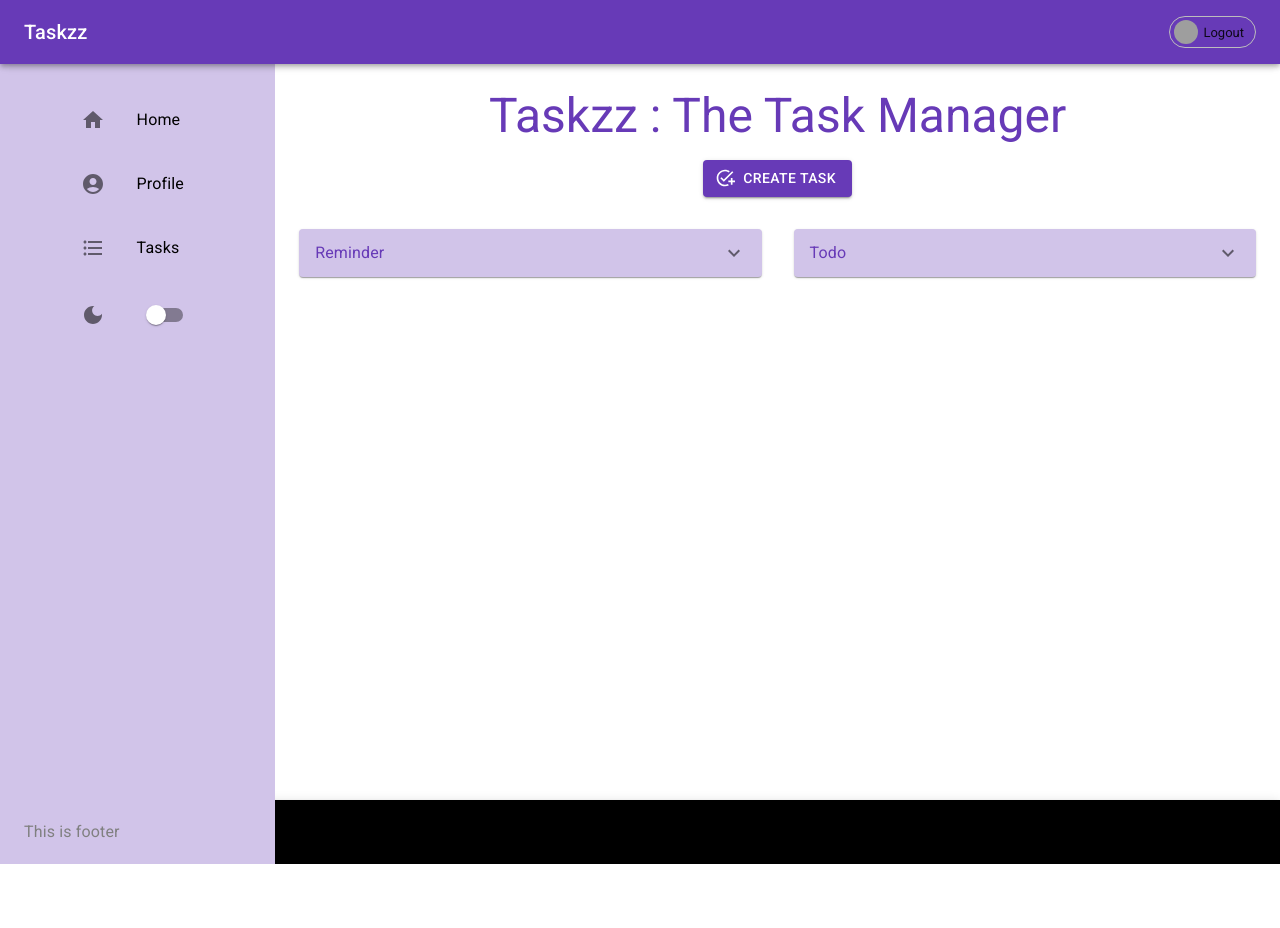
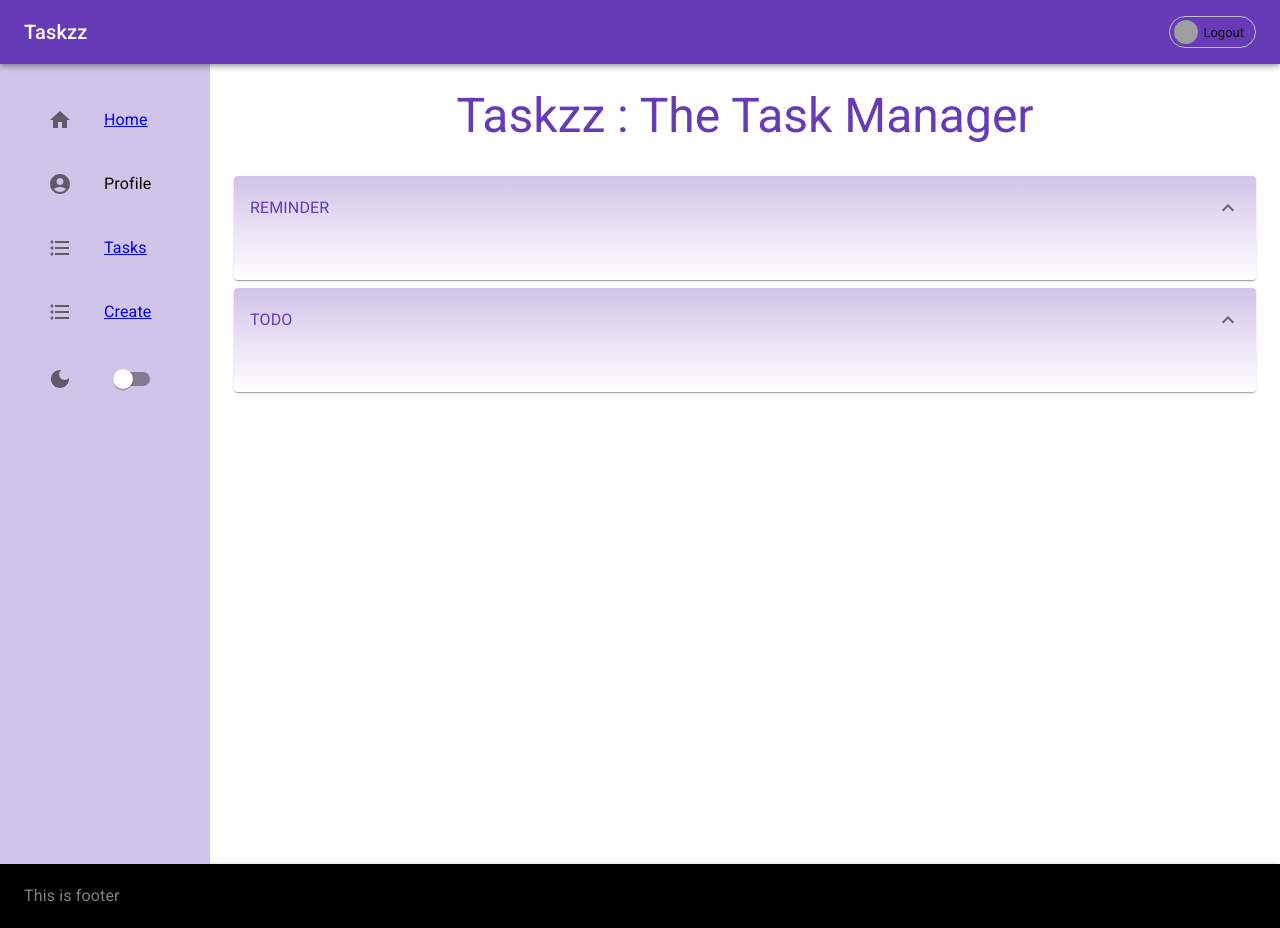
Before and after one commit to NishantMoolya/TaskManager, a React (Create React App) app: page /tasks in a window 1280 px wide. Before the commit the page ends 864 px from the top, so only its background shows below. Built offline with nearby package versions, Linux system fonts and the light colour scheme; grey boxes are pictures that could not be loaded.

Commit message:
created three routes and changed layout

```diff
--- a/src/components/App.jsx
+++ b/src/components/App.jsx
@@ -9,6 +9,10 @@ import Sectionbar from './Sectionbar'
 import Menubar from './Menubar'
 import { LocalizationProvider } from '@mui/x-date-pickers'
 import { AdapterDayjs } from '@mui/x-date-pickers/AdapterDayjs'
+import { Route, Routes } from 'react-router-dom'
+import HomePage from './HomePage'
+import TaskPage from './TaskPage'
+import CreatePage from './CreatePage'
 
 const App = () => {
 
@@ -40,14 +44,15 @@ const App = () => {
         taskList.splice(index, 1, taskInput);
         setTrigger(true);
       }
-      setActive((preVal) => preVal + 1);
+      //setActive((preVal) => preVal + 1);
+      setActive(0);
       setTaskInput({ ...initialTask, id: Date.now() });
     }
   }
   //deleting task
   const deleteTask = (trig) => {
     const edited = taskList.filter((task) => task.id === trig)
-    if(edited[0].checked){
+    if (edited[0].checked) {
       const deleted = taskList.filter((task) => task.id !== trig);
       setTaskList(deleted);
       setTaskInput({ ...initialTask, id: Date.now() });
@@ -98,34 +103,42 @@ const App = () => {
   const [triallist, dispatch] = useReducer(taskManager, []);
   const [layouttrig, setLayouttrig] = useState(true);
   const handleCreateTask = () => setLayouttrig((preVal) => !preVal);
-  const [dateVal,setDateVal] = useState("");
+  const [dateVal, setDateVal] = useState("");
   const handleDate = (value) => {
-    setTaskInput({...taskInput,date:value});
+    setTaskInput({ ...taskInput, date: value });
   }
   //return jsx
   return (
     <LocalizationProvider dateAdapter={AdapterDayjs}>
-    <Box height={{xs:"none",sm:"none",md:"100vh"}}>
+      <Box minHeight={{ xs: "none", sm: "none", md: "100vh" }}>
         <Navbar />
-      <Grid container height={'100vmin'}>
-        <Grid item flex={1} bgcolor={'primary.light'} justifyContent={'center'} p={2} display={{xs:"none",sm:"none",md:"flex"}}>
+        <Grid container height={"100vh"}>
+          <Grid item flex={0.5} bgcolor={'primary.light'} justifyContent={"flex-start"} p={2} display={{ xs: "none", sm: "flex", md: "flex" }}>
             <Menubar />
           </Grid>
-        <Grid item flex={4} justifyContent={'center'} bgcolor={'warn.light'} p={2}>
-          <Grid container spacing={2} justifyContent={'center'}>
+          <Grid item flex={4} bgcolor={'warn.light'} p={2}>
+            <Grid container spacing={2}>
               <Grid item xs={12}>
                 <Sectionbar handleCreateTask={handleCreateTask} />
               </Grid>
-            {layouttrig?<>
+              <Grid item xs={12}>
+              {/* {layouttrig ? <>
                 <Grid item xs={6}><MyAccordion element={<TaskFramer taskList={taskList} status={'reminder'} dispatch={dispatch} />} title={'Reminder'} /></Grid>
                 <Grid item xs={6}><MyAccordion element={<TaskFramer taskList={taskList} status={'todo'} dispatch={dispatch} />} title={'Todo'} /></Grid>
-            </>:<><Grid item xs={{xs:12,sm:12,md:4}}>
+              </> : <><Grid item xs={4}>
                 <Input taskInput={taskInput} trigger={trigger} active={active} dispatch={dispatch} dateVal={dateVal} handleDate={handleDate} />
               </Grid>
-            <Grid item xs={{xs:12,sm:12,md:8}}>
+                <Grid item xs={8}>
                   <MyAccordion element={<><MyAccordion element={<TaskFramer taskList={taskList} status={'reminder'} dispatch={dispatch} />} title={'REMINDER'} />
                     <MyAccordion element={<TaskFramer taskList={taskList} status={'todo'} dispatch={dispatch} />} title={'TODO'} /></>} title={'Your task collections'} />
-            </Grid></>}
+                </Grid></>} */}
+              <Routes>
+                <Route path='/create' element={<CreatePage taskInput={taskInput} trigger={trigger} active={active} dispatch={dispatch} dateVal={dateVal} handleDate={handleDate} />} />
+                <Route path='/home' element={<HomePage />} />
+                <Route path='/tasks' element={<TaskPage taskList={taskList} status={['reminder', 'todo']} dispatch={dispatch} />} />
+                <Route />
+              </Routes>
+              </Grid>
             </Grid>
           </Grid>
         </Grid>
--- /dev/null
+++ b/src/components/CreatePage.jsx
@@ -0,0 +1,21 @@
+import { Box, Grid} from '@mui/material'
+import React from 'react'
+import Input from './Input'
+
+const CreatePage = ({ taskInput,trigger,active,dispatch,dateVal,handleDate,}) => {
+    return (
+        <Box>
+            <Grid container justifyContent={{xs:"center",sm:"flex-start",md:"flex-start"}}>
+                <Grid item xs={{xs:12,sm:8,md:8}} sx={{width:{xs:"100%",sm:"auto",md:"auto"}}}>
+                <Input taskInput={taskInput} trigger={trigger} active={active} dispatch={dispatch} dateVal={dateVal} handleDate={handleDate} />
+                </Grid>
+            </Grid>
+            {/* <Grid item xs={8}>
+                <MyAccordion element={<><MyAccordion element={<TaskFramer taskList={taskList} status={'reminder'} dispatch={dispatch} />} title={'REMINDER'} />
+                <MyAccordion element={<TaskFramer taskList={taskList} status={'todo'} dispatch={dispatch} />} title={'TODO'} /></>} title={'Your task collections'} />
+            </Grid> */}
+        </Box>
+    )
+}
+
+export default CreatePage
--- a/src/components/Footer.jsx
+++ b/src/components/Footer.jsx
@@ -3,7 +3,7 @@ import React from 'react'
 
 const Footer = () => {
   return (
-    <AppBar position='static' sx={{ color:"graytext",bgcolor:"black"}}>
+    <AppBar position='static' sx={{ color:"graytext",bgcolor:"black",zIndex:"5"}}>
         <Toolbar>
             <Grid container>
                 <Grid item>
--- /dev/null
+++ b/src/components/HomePage.jsx
@@ -0,0 +1,14 @@
+import { AddTask } from '@mui/icons-material'
+import { Box, Button } from '@mui/material'
+import React from 'react'
+import { NavLink } from 'react-router-dom'
+
+const HomePage = () => {
+  return (
+    <Box display={'flex'} justifyContent={'center'}>
+      <NavLink to='/create'><Button variant='contained' startIcon={<AddTask />}>Create Task</Button></NavLink>
+    </Box>
+  )
+}
+
+export default HomePage
--- a/src/components/Input.jsx
+++ b/src/components/Input.jsx
@@ -51,13 +51,14 @@ const Input = ({ taskInput, trigger,active,dispatch,dateVal,handleDate }) => {
             Pick a date
           </StepLabel>
           <StepContent>
-            {/* <input type='date' name='date' value={taskInput.date} onChange={(e) => dispatch({ type:"change",payload:e})} /> */}
-            <DateTimePicker disablePast value={taskInput.date} onChange={handleDate}/>
-            <Button onClick={() => dispatch({type:'add',payload:trigger})}>Finish</Button>
+            <Box display={'flex'} flexDirection={'column'} gap={2} alignItems={'center'} width={{md:"300px"}}>
+            <DateTimePicker disablePast value={taskInput.date} onChange={handleDate} sx={{width:{md:"250px"}}}/>
+            <Button variant='contained' onClick={() => dispatch({type:'add',payload:trigger})} sx={{width:"200px"}}>Finish</Button>
+            </Box>
           </StepContent>
         </Step>
       </Stepper>
-      <Button variant='contained' sx={{ marginBlock:3 }} onClick={() => dispatch({ type:"reset" })}>Add more task</Button>
+      {/* <Button variant='contained' sx={{ marginBlock:3 }} onClick={() => dispatch({ type:"reset" })}>Add more task</Button> */}
     </Box>
 
   )
--- a/src/components/Menubar.jsx
+++ b/src/components/Menubar.jsx
@@ -1,17 +1,20 @@
 import { AccountCircle, DarkMode, FormatListBulleted, Home } from '@mui/icons-material'
 import { Box, List, ListItem, ListItemButton, ListItemIcon, ListItemText, Switch } from '@mui/material'
 import React from 'react'
+import { NavLink } from 'react-router-dom'
 
 const Menubar = () => {
 const drawer = (
     <List>
         <ListItem>
+        <NavLink to='/home'>
             <ListItemButton>
                 <ListItemIcon>
                     <Home />
                 </ListItemIcon>
             <ListItemText>Home</ListItemText>
             </ListItemButton>
+        </NavLink>
         </ListItem>
         <ListItem>
             <ListItemButton>
@@ -22,12 +25,24 @@ const drawer = (
             </ListItemButton>
         </ListItem>
         <ListItem>
+        <NavLink to='/tasks'>
             <ListItemButton>
                 <ListItemIcon>
                     <FormatListBulleted />
                 </ListItemIcon>
             <ListItemText>Tasks</ListItemText>
             </ListItemButton>
+            </NavLink>
+        </ListItem>
+        <ListItem>
+            <NavLink to='/create'>
+            <ListItemButton>
+                <ListItemIcon>
+                    <FormatListBulleted />
+                </ListItemIcon>
+            <ListItemText>Create</ListItemText>
+            </ListItemButton>
+            </NavLink>
         </ListItem>
         <ListItem>
             <ListItemButton>
--- a/src/components/MyAccordion.jsx
+++ b/src/components/MyAccordion.jsx
@@ -5,7 +5,7 @@ import React from 'react'
 const MyAccordion = ({ element,title }) => {
     return (
         <Box m={1} >
-            <Accordion sx={{ }}>
+            <Accordion defaultExpanded>
                 <AccordionSummary expandIcon={<ExpandMore />}>
                     <Typography>
                         { title }
--- a/src/components/Sectionbar.jsx
+++ b/src/components/Sectionbar.jsx
@@ -7,7 +7,6 @@ const Sectionbar = ({handleCreateTask}) => {
     <Box display={'flex'} justifyContent={'center'}>
         <Container sx={{display:"flex", justifyContent:"center",flexDirection:"column",alignItems:"center",gap:2,m:1}}>
             <Typography display={{xs:"none", sm:"none",md:"block"}} variant='h3' color="primary.main">Taskzz : The Task Manager</Typography>
-            <Button variant='contained' startIcon={<AddTask />} onClick={handleCreateTask}>Create Task</Button>
         </Container>
     </Box>
   )
--- /dev/null
+++ b/src/components/TaskPage.jsx
@@ -0,0 +1,15 @@
+import { Box } from '@mui/material'
+import React from 'react'
+import TaskFramer from './TaskFramer'
+import MyAccordion from './MyAccordion'
+
+const TaskPage = ({ taskList, status, dispatch }) => {
+  return (
+    <Box>
+      <MyAccordion title={'REMINDER'} element={<TaskFramer taskList={taskList} status={status[0]} dispatch={dispatch} />} />
+      <MyAccordion title={'TODO'} element={<TaskFramer taskList={taskList} status={status[1]} dispatch={dispatch} />} />
+    </Box>
+  )
+}
+
+export default TaskPage
--- a/src/index.js
+++ b/src/index.js
@@ -4,12 +4,15 @@ import './index.css';
 import App from './components/App';
 import { ThemeProvider } from '@emotion/react';
 import theme from './theme';
+import { BrowserRouter } from 'react-router-dom';
 
 const root = ReactDOM.createRoot(document.getElementById('root'));
 root.render(
   <React.StrictMode>
+    <BrowserRouter>
     <ThemeProvider theme={theme}>
       <App />
     </ThemeProvider>
+    </BrowserRouter>
   </ React.StrictMode>
 );
--- a/src/theme.js
+++ b/src/theme.js
@@ -19,7 +19,7 @@ const theme = createTheme({
         MuiAccordion:{
             styleOverrides:{
                 root:{
-                    backgroundColor:"#d1c4e9",
+                    background:"linear-gradient(360deg, rgba(255,255,255,1) 0%, rgba(209,196,233,1) 100%)",
                     color:"#673ab7"
                 }
             }
```
Also changed, not shown: src/components/FInalTaskList.jsx (added, +12 -0 lines). Lines whose indentation alone changed are shown as unchanged.
